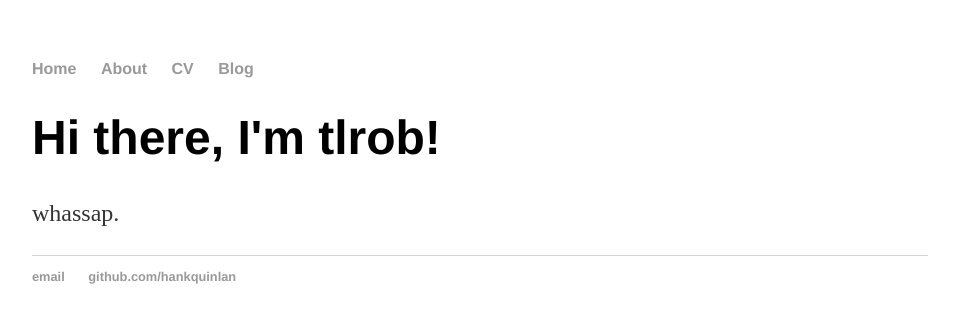
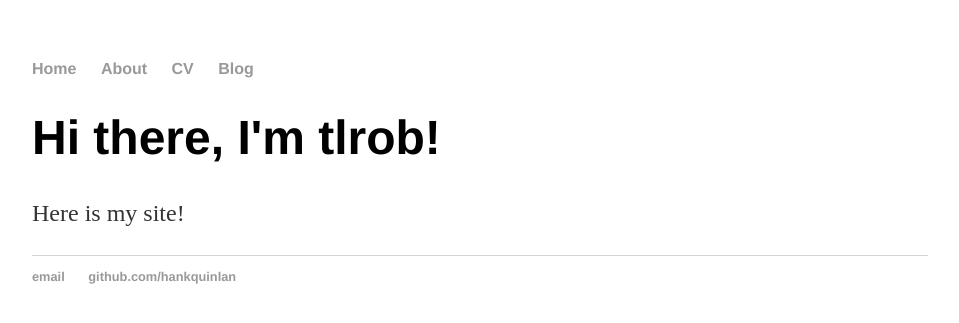
Before and after one commit to tlrob/tlrob.github.io, a Jekyll site: the page built from index.html, in a window 1280 px wide. Shown: the top 323 px of the page, without its empty margins (160-1119 px from the left). Built offline with Jekyll 4.4.1, drawn with Linux system fonts in a browser that asks for light colours.

Commit message:
Update index.html

```diff
--- a/index.html
+++ b/index.html
@@ -4,5 +4,5 @@ title: tlrob's site
 ---
 <div class="blurb">
 	<h1>Hi there, I'm tlrob!</h1>
-	<p>whassap. </p>
+	<p>Here is my site!</p>
 </div><!-- /.blurb -->
```
